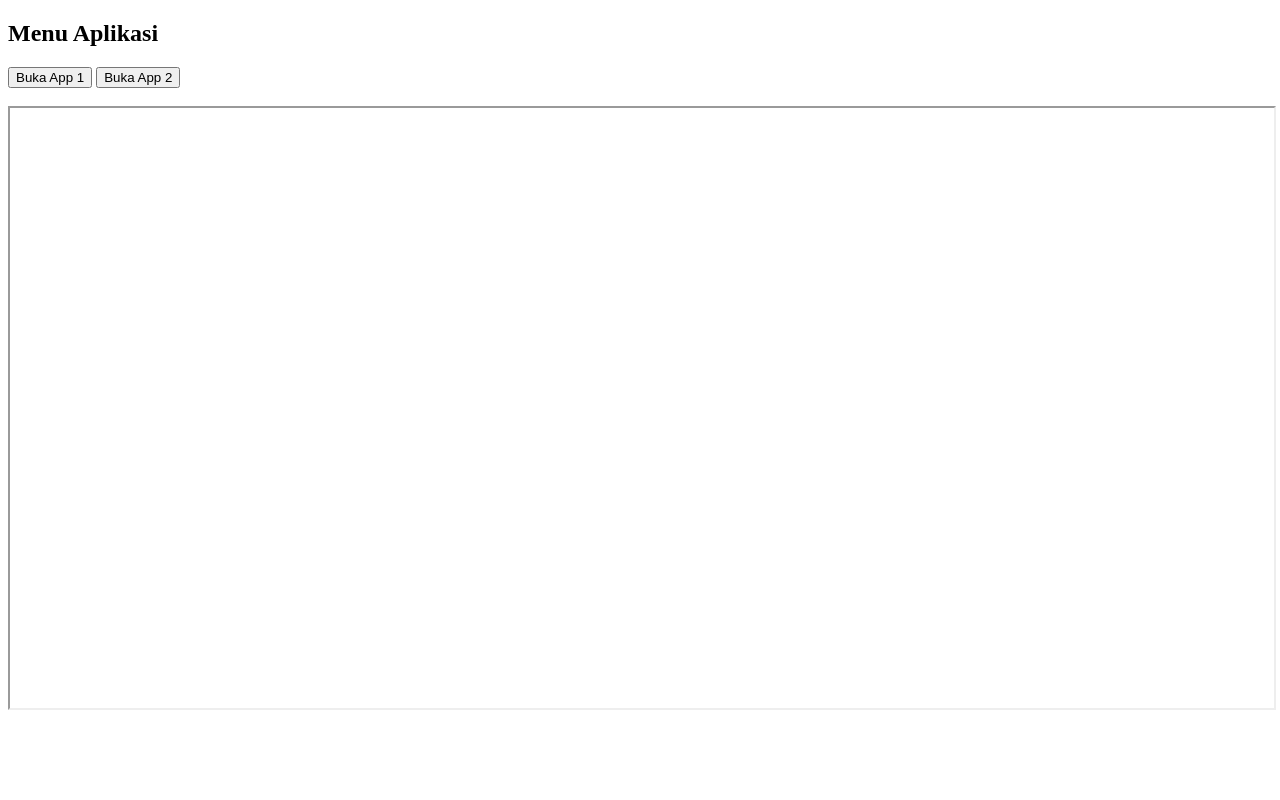
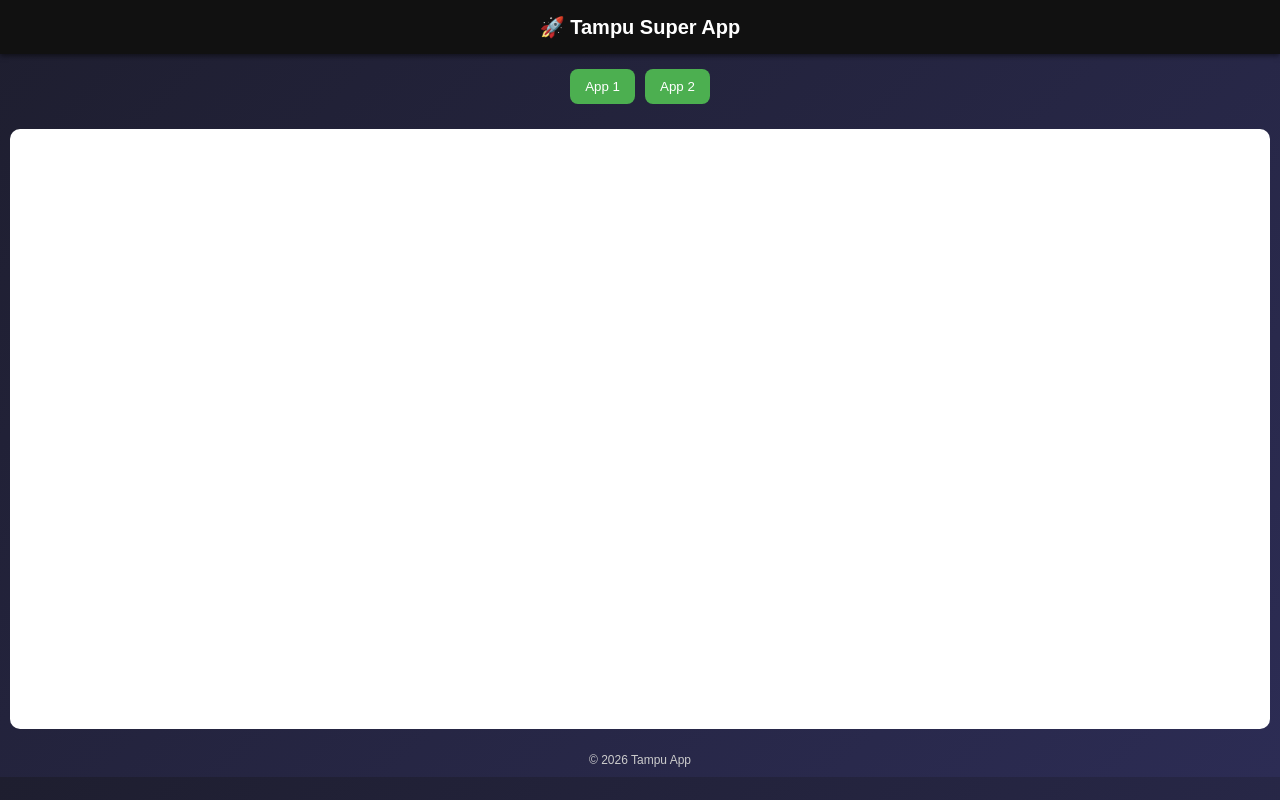
Before and after one commit to tampu2312/SHORCAT-TAMPU, a plain HTML site: page index.html in a window 1280 px wide. Drawn offline with Linux system fonts and the light colour scheme.

Commit message:
Update index.html for Tampu Super App

```diff
--- a/index.html
+++ b/index.html
@@ -1,23 +1,92 @@
 <!DOCTYPE html>
-<html>
+<html lang="id">
 <head>
-  <title>Tampu App</title>
+<meta charset="UTF-8">
+<meta name="viewport" content="width=device-width, initial-scale=1.0">
+<title>Tampu Super App</title>
+
+<style>
+body {
+  margin: 0;
+  font-family: Arial, sans-serif;
+  background: linear-gradient(135deg, #1e1e2f, #2c2c54);
+  color: white;
+}
+
+/* HEADER */
+header {
+  padding: 15px;
+  text-align: center;
+  font-size: 20px;
+  font-weight: bold;
+  background: #111;
+  box-shadow: 0 2px 5px rgba(0,0,0,0.5);
+}
+
+/* MENU */
+.menu {
+  display: flex;
+  justify-content: center;
+  gap: 10px;
+  padding: 15px;
+}
+
+.menu button {
+  padding: 10px 15px;
+  border: none;
+  border-radius: 8px;
+  background: #4CAF50;
+  color: white;
+  cursor: pointer;
+  transition: 0.3s;
+}
+
+.menu button:hover {
+  background: #45a049;
+  transform: scale(1.05);
+}
+
+/* FRAME */
+.container {
+  padding: 10px;
+}
+
+iframe {
+  width: 100%;
+  height: 75vh;
+  border: none;
+  border-radius: 10px;
+  background: white;
+}
+
+/* FOOTER */
+footer {
+  text-align: center;
+  padding: 10px;
+  font-size: 12px;
+  color: #ccc;
+}
+</style>
+
 </head>
 <body>
 
-<h2>Menu Aplikasi</h2>
+<header>
+  🚀 Tampu Super App
+</header>
 
-<button onclick="loadPage('https://rsltttampu.oneapp.dev/')">
-  Buka App 1
-</button>
+<div class="menu">
+  <button onclick="loadPage('https://rsltttampu.oneapp.dev/')">App 1</button>
+  <button onclick="loadPage('https://tampu2312.github.io/Togeltampuu/')">App 2</button>
+</div>
 
-<button onclick="loadPage('https://tampu2312.github.io/Togeltampuu/')">
-  Buka App 2
-</button>
+<div class="container">
+  <iframe id="frame" src=""></iframe>
+</div>
 
-<br><br>
-
-<iframe id="frame" width="100%" height="600"></iframe>
+<footer>
+  © 2026 Tampu App
+</footer>
 
 <script>
 function loadPage(url) {
```
